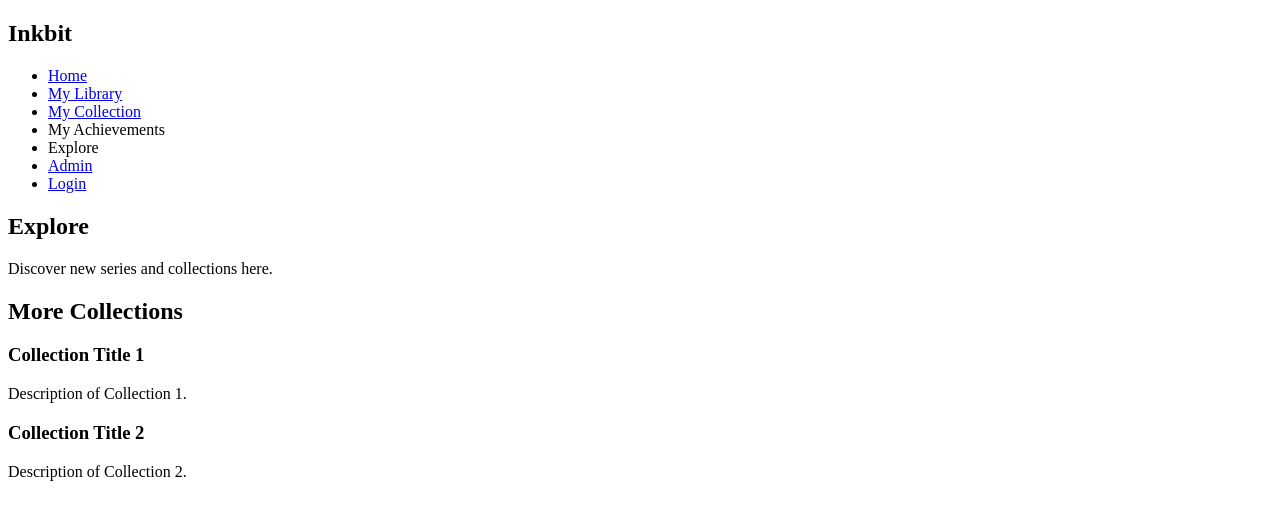
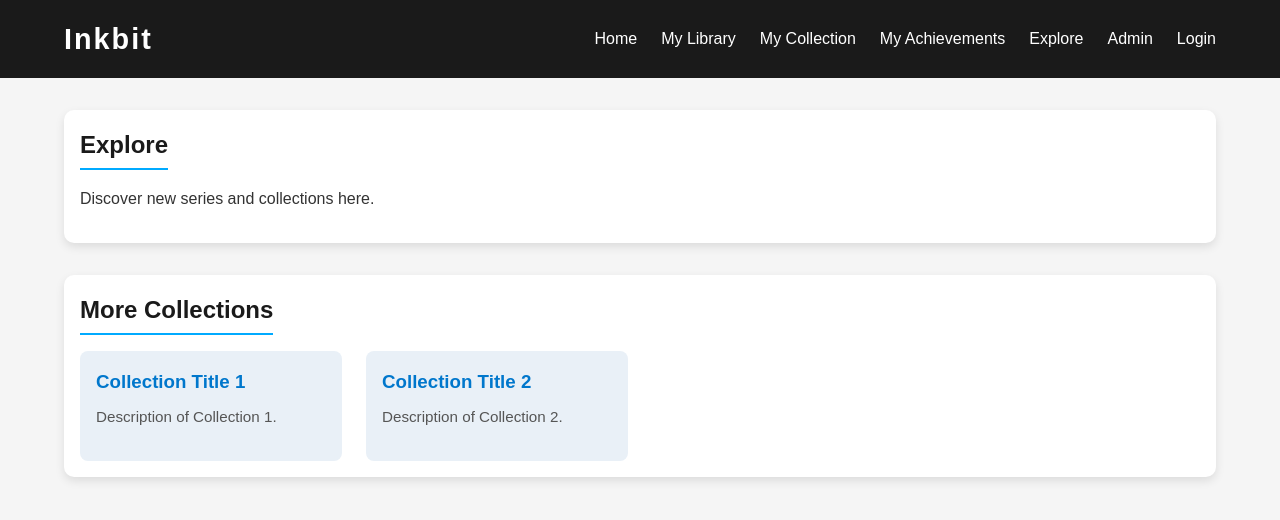
Before and after one commit to GillzSkywalker/inkbit.github.io, a website: page inkbit/public/landing/explore.html in a window 1280 px wide. Drawn offline with Linux system fonts and the light colour scheme.

Commit message:
50% and i'm cooked

```diff
--- /dev/null
+++ b/inkbit/public/landing/explore.css
@@ -0,0 +1,135 @@
+/* ==========================
+   General Reset
+========================== */
+* {
+    margin: 0;
+    padding: 0;
+    box-sizing: border-box;
+    font-family: 'Poppins', sans-serif;
+}
+
+/* ==========================
+   Body Styling
+========================== */
+body {
+    background-color: #f5f5f5;
+    color: #333;
+    line-height: 1.6;
+}
+
+/* ==========================
+   Header & Navigation
+========================== */
+header {
+    background-color: #1a1a1a;
+    color: #fff;
+    padding: 1rem 0;
+}
+
+nav {
+    width: 90%;
+    max-width: 1200px;
+    margin: 0 auto;
+    display: flex;
+    justify-content: space-between;
+    align-items: center;
+}
+
+nav h1 {
+    font-size: 1.8rem;
+    letter-spacing: 2px;
+}
+
+nav ul {
+    list-style: none;
+    display: flex;
+    gap: 1.5rem;
+}
+
+nav ul li {
+    font-size: 1rem;
+}
+
+nav ul li a {
+    color: #fff;
+    text-decoration: none;
+    transition: color 0.3s ease;
+}
+
+nav ul li a:hover {
+    color: #00aaff;
+}
+
+/* ==========================
+   Sections
+========================== */
+section {
+    width: 90%;
+    max-width: 1200px;
+    margin: 2rem auto;
+    padding: 1rem;
+    background-color: #fff;
+    border-radius: 10px;
+    box-shadow: 0 4px 10px rgba(0, 0, 0, 0.1);
+}
+
+section h2 {
+    margin-bottom: 1rem;
+    color: #1a1a1a;
+    font-size: 1.5rem;
+    border-bottom: 2px solid #00aaff;
+    display: inline-block;
+    padding-bottom: 0.2rem;
+}
+
+section p {
+    font-size: 1rem;
+    margin-bottom: 1rem;
+}
+
+/* ==========================
+   Collections Container
+========================== */
+.more-collections .container {
+    display: grid;
+    grid-template-columns: repeat(auto-fill, minmax(250px, 1fr));
+    gap: 1.5rem;
+}
+
+.collection-item {
+    background-color: #e9f0f7;
+    padding: 1rem;
+    border-radius: 8px;
+    transition: transform 0.3s ease, box-shadow 0.3s ease;
+}
+
+.collection-item h3 {
+    margin-bottom: 0.5rem;
+    color: #0077cc;
+}
+
+.collection-item p {
+    font-size: 0.95rem;
+    color: #555;
+}
+
+.collection-item:hover {
+    transform: translateY(-5px);
+    box-shadow: 0 8px 20px rgba(0, 0, 0, 0.15);
+}
+
+/* ==========================
+   Responsive Design
+========================== */
+@media (max-width: 768px) {
+    nav {
+        flex-direction: column;
+        gap: 1rem;
+    }
+
+    nav ul {
+        flex-direction: column;
+        gap: 0.8rem;
+        align-items: center;
+    }
+}
--- a/inkbit/public/landing/explore.html
+++ b/inkbit/public/landing/explore.html
@@ -4,6 +4,7 @@
     <meta charset="UTF-8">
     <meta name="viewport" content="width=device-width, initial-scale=1.0">
     <title>Explore</title>
+    <link rel="stylesheet" href="explore.css"
 </head>
 <body>
     <header>
@@ -13,10 +14,10 @@
                 <li><a href="/landing/index.html">Home</a></li>
                 <li><a href="/landing/mylibrary.html">My Library</a></li>
                 <li><a href="/landing/collection.html">My Collection</a></li>
-                <li><a href=""></a>My Achievements</li>
-                <li><a href="/inkbit/landing/explore/index.html"></a>Explore</li>
+                <li><a href="#"></a>My Achievements</li>
+                <li><a href="landing/explore/index.html">Explore</a></li>
                 <li><a href="/admin/index.html">Admin</a></li>
-                <li><a href="/index.html">Login</a></li>
+                <li><a href="/inkbit/public/index.html">Login</a></li>
             </ul>
         </nav>
     </header>
```
Also changed, not shown: inkbit/public/landing/explore.js (added, +73 -0 lines), inkbit/public/landing/index.html (+1 -1 lines).
